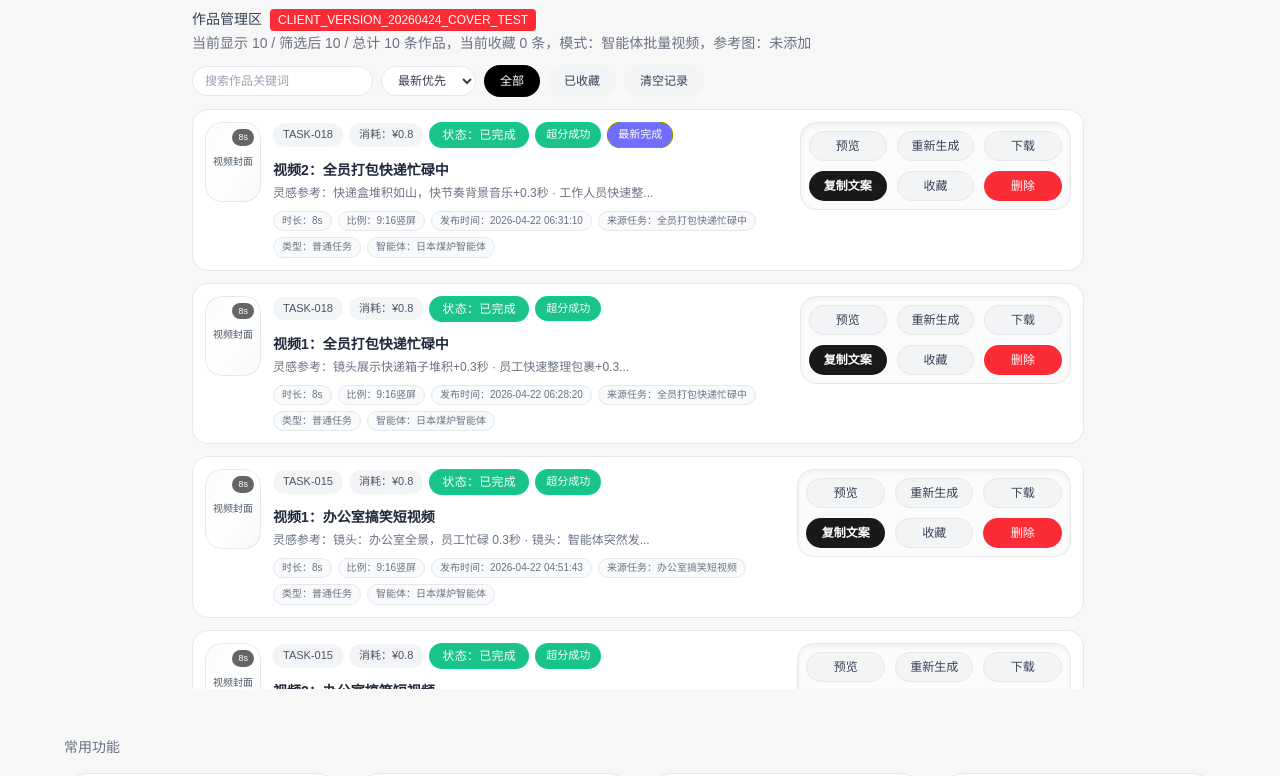
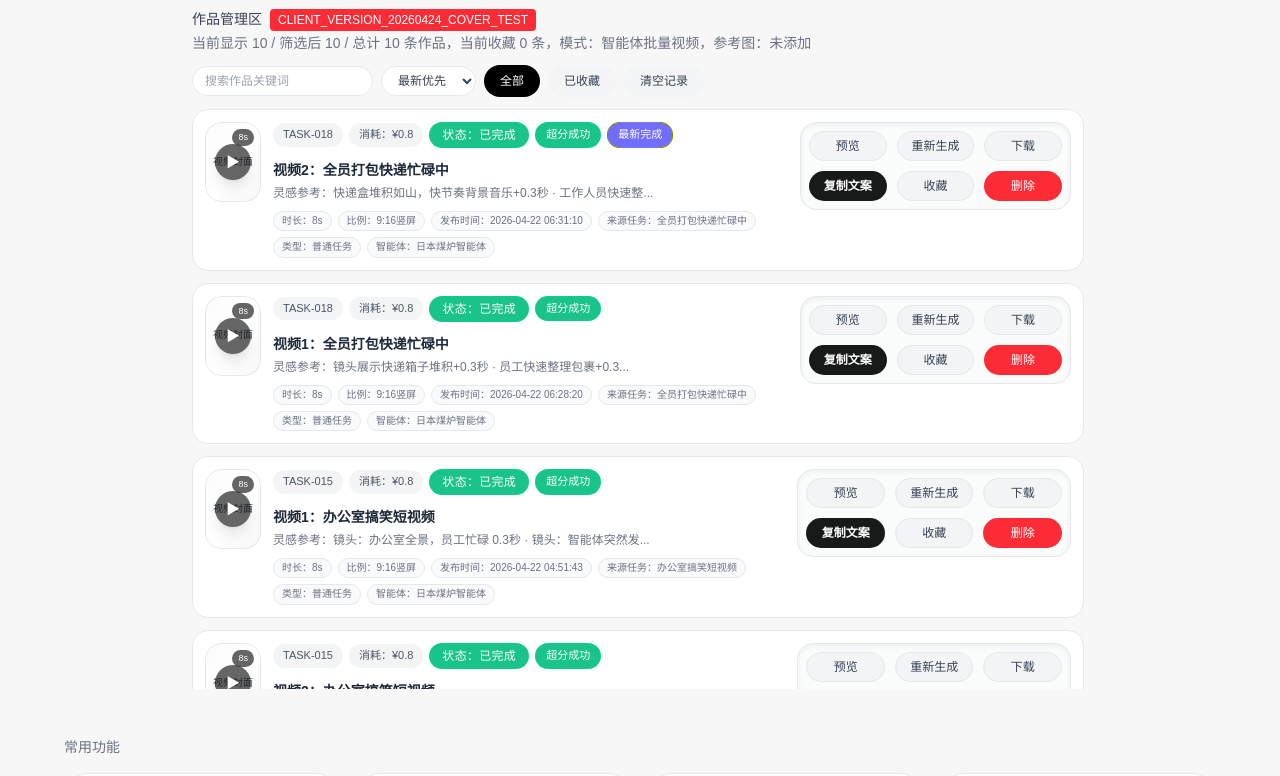
Before and after one commit to kaih36655-sudo/quark-ai-video, a Next.js app: page / in a window 1280 px wide. Shown: the part 1200-1976 px from the top of the page. Built offline with nearby package versions, Linux system fonts and the light colour scheme.

Commit message:
fix cover play button overlay

```diff
--- a/app/page-client.tsx
+++ b/app/page-client.tsx
@@ -1927,6 +1927,8 @@ export default function Home() {
               >
                 <div className="flex flex-col gap-2 md:flex-row md:items-start md:justify-between">
                   <div className="flex items-start gap-3">
+                    <div className={`relative group shrink-0 overflow-hidden rounded-2xl ${videoRatio === "9:16" ? "h-20 w-14" : "h-16 w-28"}`}>
+                      {renderVideoCover({ id, coverData, videoUrl, ratio: videoRatio, seconds, duration: videoDuration })}
                       <button
                         type="button"
                         onClick={(event) => {
@@ -1949,10 +1951,14 @@ export default function Home() {
                             referenceImageName,
                           });
                         }}
-                      className={`group shrink-0 cursor-pointer overflow-hidden rounded-2xl ${videoRatio === "9:16" ? "h-20 w-14" : "h-16 w-28"}`}
-                    >
-                      {renderVideoCover({ id, coverData, videoUrl, ratio: videoRatio, seconds, duration: videoDuration })}
-                    </button>
+                        className="absolute inset-0 z-30 flex items-center justify-center"
+                        aria-label="预览视频"
+                      >
+                        <span aria-label="预览视频" className="flex h-9 w-9 items-center justify-center rounded-full bg-black/60 text-white shadow-lg transition-transform duration-200 group-hover:scale-110">
+                          ▶
+                        </span>
+                      </button>
+                    </div>
 
                     <div className="min-w-0 space-y-2.5">
                       <div className="flex flex-wrap items-center gap-1.5">
```
Lines whose indentation alone changed are shown as unchanged.
